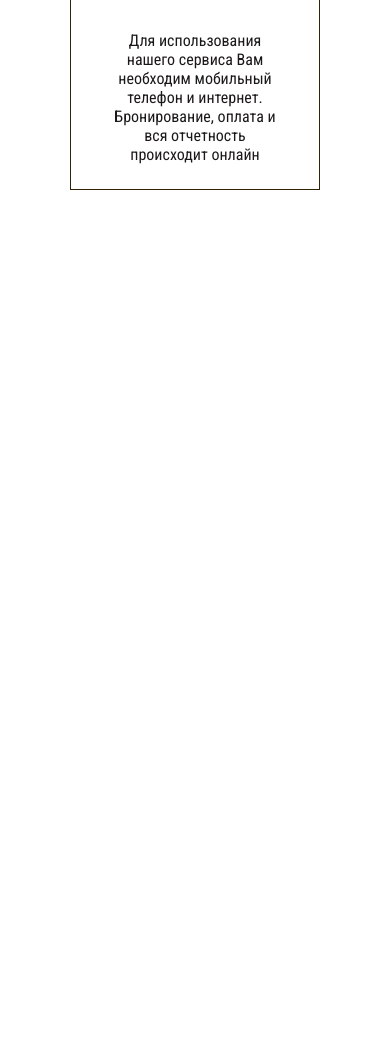
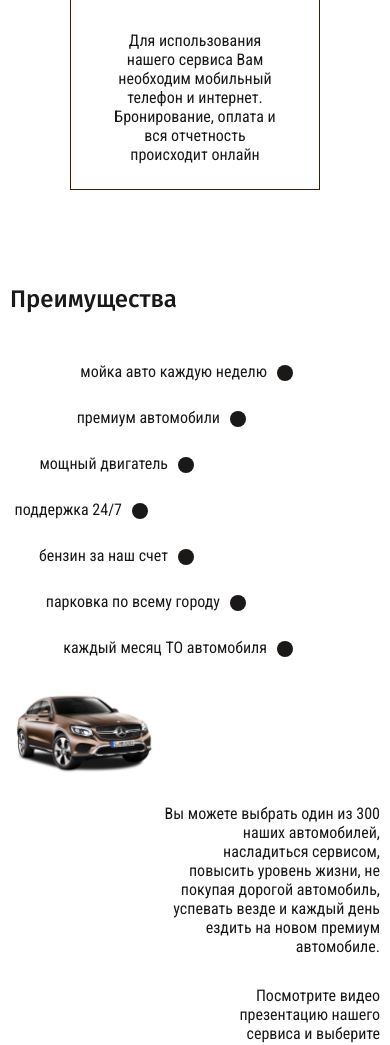
Before and after one commit to Sel7Nik/Carsharing, a website: page app/index.html in a window 390 px wide. Shown: the part 2965-4010 px from the top of the page. Before the commit the page ends 3210 px from the top, so only its background shows below. Drawn offline with Linux system fonts and the light colour scheme.

Commit message:
media benefit start

```diff
--- a/app/index.html
+++ b/app/index.html
@@ -244,7 +244,7 @@
       </div>
     </section>
 
-    <!-- <section class="benefit">
+    <section class="benefit">
       <div class="container">
         <div class="benefit-block">
 
@@ -275,7 +275,7 @@
           </div>
         </div>
       </div>
-    </section> -->
+    </section>
 
     <!-- <section class="reviews">
       <div class="container">
--- a/app/js/main.js
+++ b/app/js/main.js
@@ -1,9 +1,11 @@
 $(function () {
 
   $('.top-block__choice-slider').slick({
+    slidesToShow: 1,
+    slidesToScroll: 1,
     arrows:false,
     dots:true,
-    autoplay:true,
+    // autoplay:true,
     autoplaySpeed: 9000,
     fade:true,
      responsive: [
--- a/app/scss/media.scss
+++ b/app/scss/media.scss
@@ -1,4 +1,22 @@
 @import 'vars';
+
+
+
+
+@media (max-width: 1240px) {
+
+  .benefit {
+    padding: 100px 0;
+
+    &-block {
+      &__images {
+        max-width: 40%;
+        padding-top: 100px;
+      }
+    }
+  }
+}
+
 
 
 
@@ -46,7 +64,7 @@
 
 
 
-@media (max-width: 1024px) {
+@media (max-width: 1025px) {
   .top {
     &-block {
       flex-direction: column;
@@ -67,6 +85,41 @@
         }
       }
     }
+  }
+
+
+  .benefit{
+    padding: 40px 0;
+    &-block{
+      flex-wrap: wrap;
+      // &__list
+      .list {
+        &__title.middle-title {
+        }
+        .list__ul {
+          &-li {}
+        }
+      }
+      &__images {
+        padding: 0;
+        max-width: 60%;
+        justify-content: center;
+      }
+      &__content {
+        display: flex;
+        flex-direction: column;
+        align-items: flex-end;
+        .content {
+          padding-top: 22px;
+          width: 60%;
+          &-text {
+          }
+          .video-popup {
+          }
+        }
+      }
+    }
+
   }
 }
 
@@ -146,6 +199,34 @@
       }
     }
   }
+
+    .benefit {
+      &-block {
+
+        // &__list
+        .list {
+          &__title.middle-title {}
+
+          .list__ul {
+            &-li {}
+          }
+        }
+
+        &__images {
+          max-width: 40%;
+          justify-content: center;
+          align-items: center;
+        }
+
+        &__content {
+          .content {
+            &-text {}
+
+            .video-popup {}
+          }
+        }
+      }
+    }
 }
 
 
```
Also changed, not shown: app/css/style.css, app/css/style.min.css, app/js/main.min.js, 1 other file.
